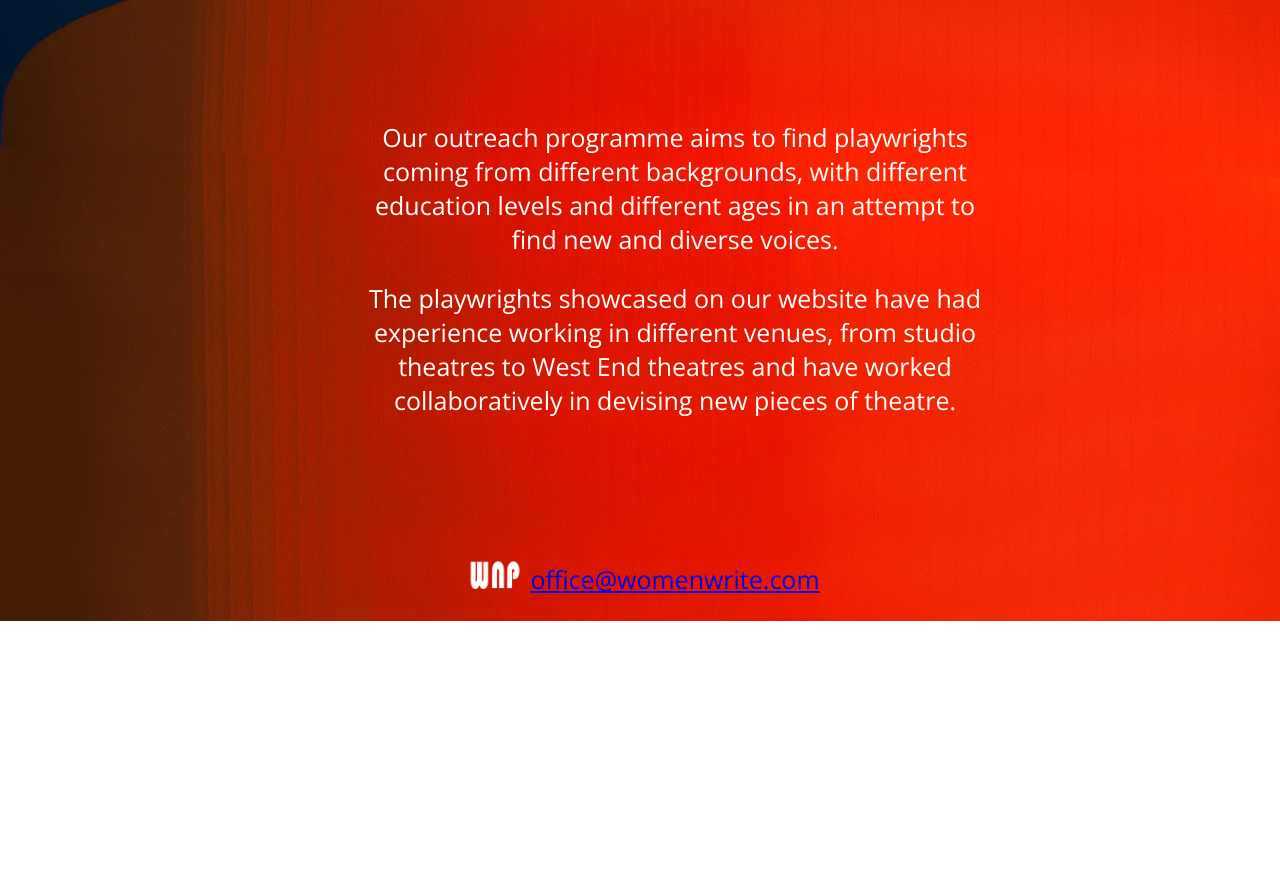
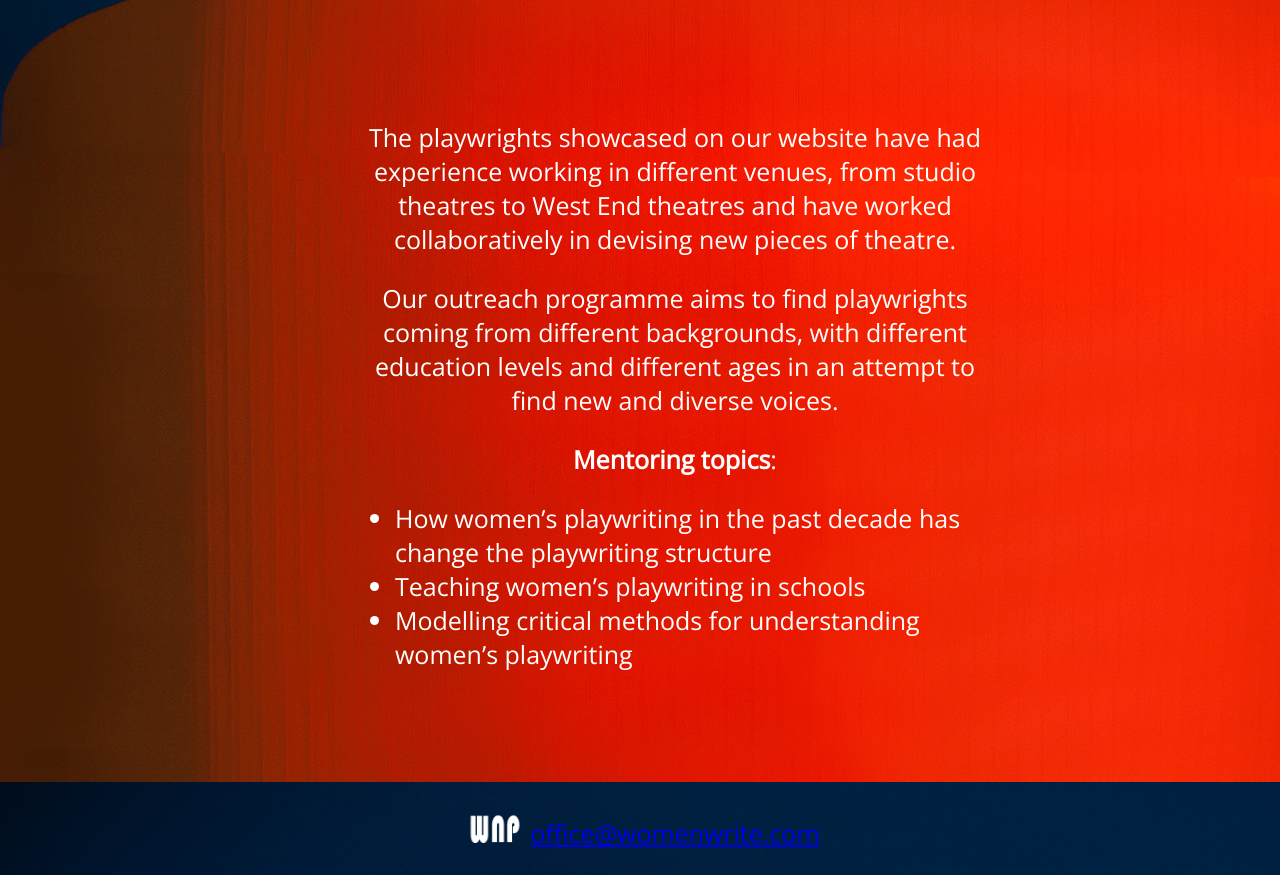
Before and after one commit to serlav07/cnproject, a plain HTML site: page about.html in a window 1280 px wide. Shown: the part 1068-1943 px from the top of the page. Before the commit the page ends 1689 px from the top, so only its background shows below. Drawn offline with nearby package versions, Linux system fonts and the light colour scheme.

Commit message:
second about file
added a list

```diff
--- a/about.html
+++ b/about.html
@@ -38,11 +38,17 @@
         </div>
 
         <div class="group group2">
+            <p>The playwrights showcased on our website have had experience working in different venues, from studio theatres to West End theatres and have worked collaboratively in devising new pieces of theatre.
+            </p>
             <p>
              Our outreach programme aims to find playwrights coming from different backgrounds, with different education levels and different ages in an attempt to find new and diverse voices.
             </p>
-            <p>The playwrights showcased on our website have had experience working in different venues, from studio theatres to West End theatres and have worked collaboratively in devising new pieces of theatre.
-        </p>
+            <p><b>Mentoring topics</b>:</p>
+            <ul>
+                <li>How women’s playwriting in the past decade has change the playwriting structure</li>
+                <li>Teaching women’s playwriting in schools</li>
+                <li>Modelling critical methods for understanding women’s playwriting</li>
+            </ul>
         </div>
     </div>
     <div class="endnote">
```
